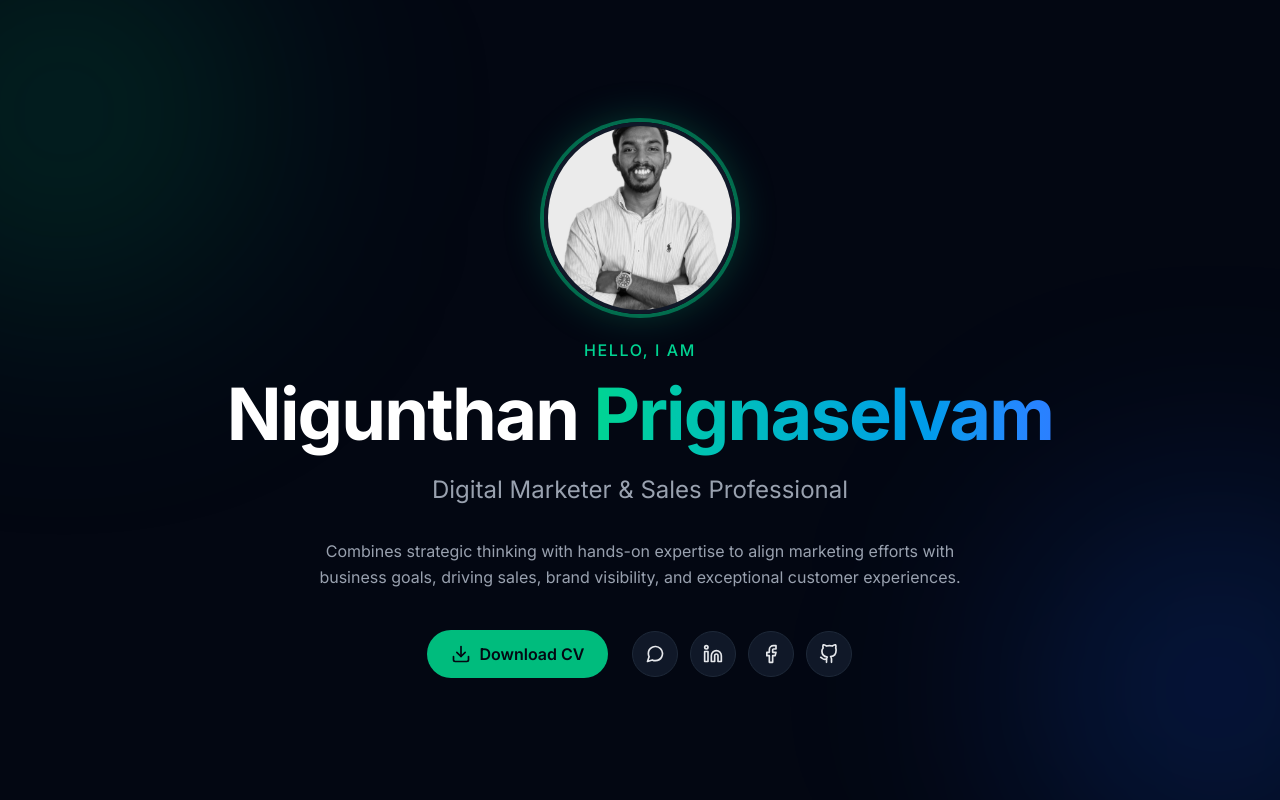
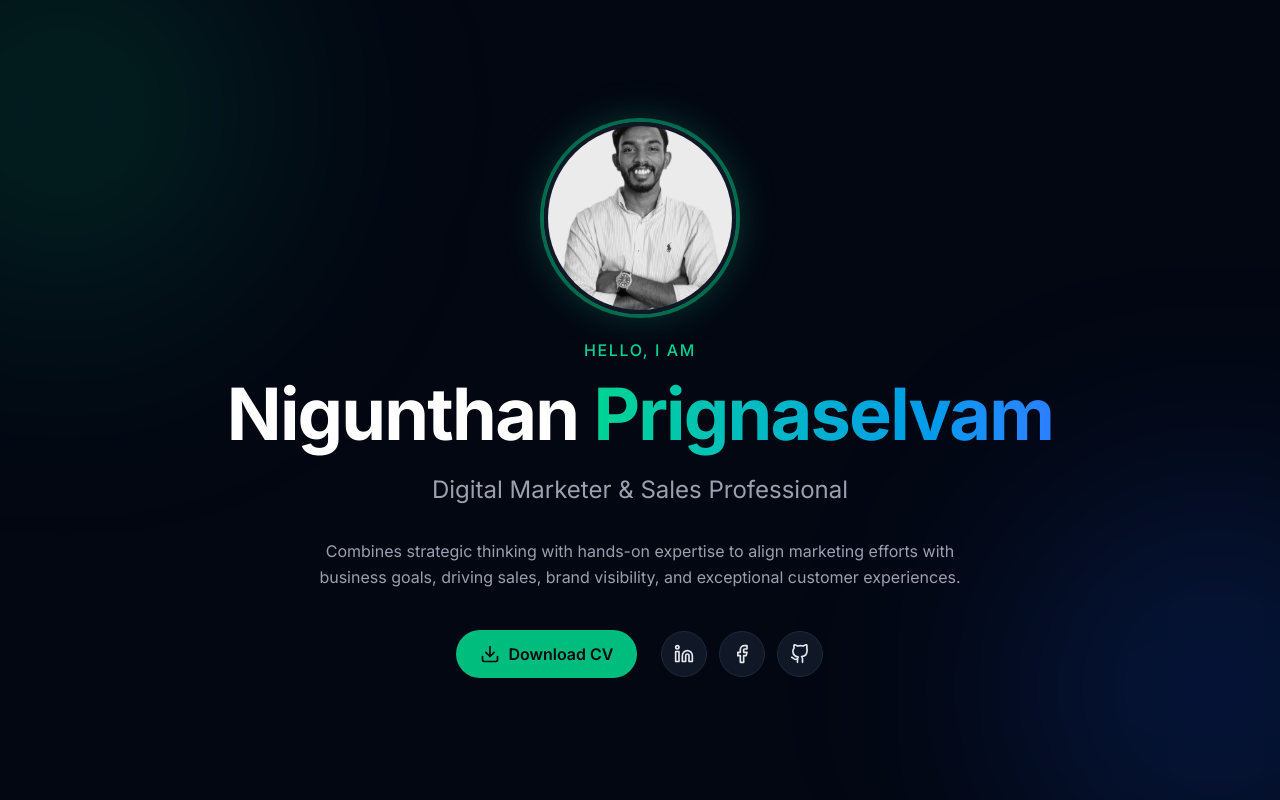
Before and after one commit to nigunthan/portfolio, a Next.js app: page / in a window 1280 px wide. Shown: the top 800 px of the page. Built offline with nearby package versions, Linux system fonts and the light colour scheme.

Commit message:
Update page.tsx

```diff
--- a/app/page.tsx
+++ b/app/page.tsx
@@ -1,7 +1,7 @@
 "use client";
 
 import { motion } from "framer-motion";
-import { Mail, Phone, MapPin, Download, Send, ExternalLink } from "lucide-react";
+import { Mail, MapPin, Download, Send, ExternalLink } from "lucide-react";
 import Link from "next/link";
 
 // Custom SVG Icons for Brands
@@ -23,12 +23,6 @@ const LinkedinIcon = ({ size = 24 }: { size?: number }) => (
 const FacebookIcon = ({ size = 24 }: { size?: number }) => (
   <svg xmlns="http://www.w3.org/2000/svg" width={size} height={size} viewBox="0 0 24 24" fill="none" stroke="currentColor" strokeWidth="2" strokeLinecap="round" strokeLinejoin="round">
     <path d="M18 2h-3a5 5 0 0 0-5 5v3H7v4h3v8h4v-8h3l1-4h-4V7a1 1 0 0 1 1-1h3z"></path>
-  </svg>
-);
-
-const WhatsappIcon = ({ size = 24 }: { size?: number }) => (
-  <svg xmlns="http://www.w3.org/2000/svg" width={size} height={size} viewBox="0 0 24 24" fill="none" stroke="currentColor" strokeWidth="2" strokeLinecap="round" strokeLinejoin="round">
-    <path d="M21 11.5a8.38 8.38 0 0 1-.9 3.8 8.5 8.5 0 0 1-7.6 4.7 8.38 8.38 0 0 1-3.8-.9L3 21l1.9-5.7a8.38 8.38 0 0 1-.9-3.8 8.5 8.5 0 0 1 4.7-7.6 8.38 8.38 0 0 1 3.8-.9h.5a8.48 8.48 0 0 1 8 8v.5z"></path>
   </svg>
 );
 
@@ -84,9 +78,6 @@ export default function Portfolio() {
             </a>
 
             <div className="flex items-center gap-3 ml-2">
-              <Link href="https://wa.me/94764141067" target="_blank" className="p-3 bg-gray-900 border border-gray-800 rounded-full hover:border-emerald-500 hover:text-emerald-400 transition-all hover:scale-110">
-                <WhatsappIcon size={20} />
-              </Link>
               <Link href="https://www.linkedin.com/in/nigunthan/" target="_blank" className="p-3 bg-gray-900 border border-gray-800 rounded-full hover:border-emerald-500 hover:text-emerald-400 transition-all hover:scale-110">
                 <LinkedinIcon size={20} />
               </Link>
@@ -214,7 +205,6 @@ export default function Portfolio() {
               Get In Touch
             </h2>
             <div className="p-8 bg-gray-900/50 border border-gray-800 rounded-3xl">
-              {/* FORMSPREE LINK UPDATED HERE */}
               <form action="https://formspree.io/f/mojpkawb" method="POST" className="space-y-6">
                 <div>
                   <label className="block text-sm font-medium text-gray-400 mb-2">Name</label>
@@ -235,14 +225,8 @@ export default function Portfolio() {
               </form>
 
               <div className="mt-8 pt-8 border-t border-gray-800 flex flex-col gap-4">
-                <a href="https://wa.me/94764141067" target="_blank" className="flex items-center gap-3 text-emerald-500 hover:text-emerald-400 transition-colors font-medium">
-                  <WhatsappIcon size={18} /> Chat on WhatsApp (+94 76 414 1067)
-                </a>
                 <a href="mailto:nigunthanprignaselvam@gmail.com" className="flex items-center gap-3 text-gray-400 hover:text-white transition-colors">
                   <Mail size={18} /> nigunthanprignaselvam@gmail.com
-                </a>
-                <a href="tel:+94764141067" className="flex items-center gap-3 text-gray-400 hover:text-white transition-colors">
-                  <Phone size={18} /> +94 76 414 1067
                 </a>
               </div>
             </div>
```
